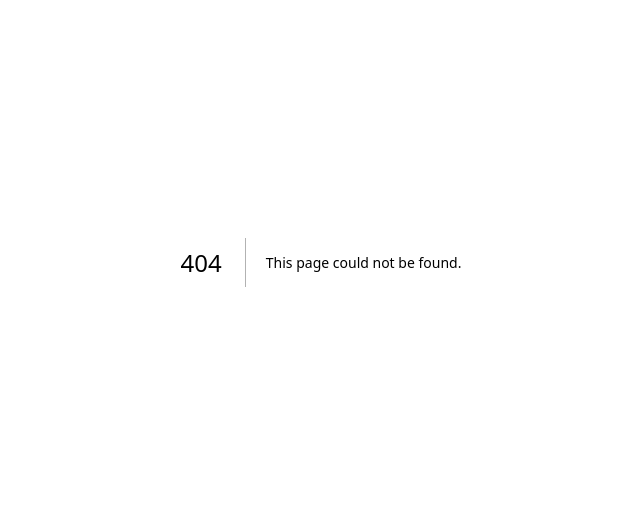
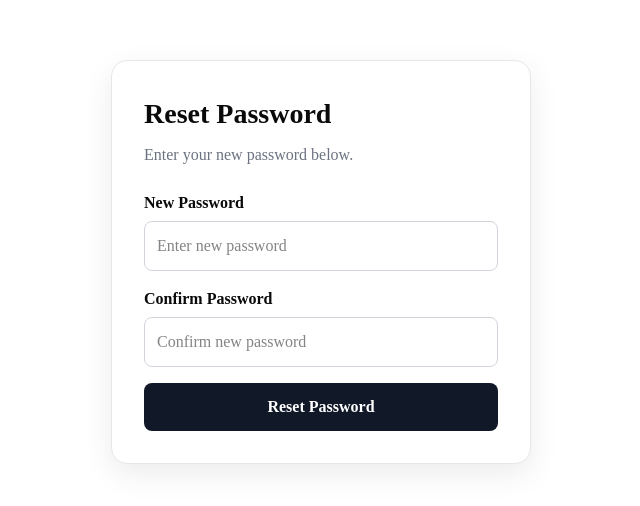
Before and after one commit to moumitaabera/ai-placement-platform, a Next.js app in the folder apps/web/: page /reset-password/1 in a window 1280 px wide. Before the commit this address had no page. Shown: the part 138-644 px from the top of the page, without its empty margins (319-959 px from the left). Built offline with nearby package versions, Linux system fonts and the light colour scheme; no server answers.

Commit message:
Add password reset frontend flow

```diff
--- /dev/null
+++ b/apps/web/src/app/reset-password/[token]/page.tsx
@@ -0,0 +1,258 @@
+"use client";
+
+import { FormEvent, useState } from "react";
+import { useParams, useRouter } from "next/navigation";
+import api from "@/lib/api";
+import axios from "axios";
+
+export default function ResetPasswordPage() {
+  const params = useParams();
+  const router = useRouter();
+
+  const token = params.token as string;
+
+  const [password, setPassword] = useState("");
+  const [confirmPassword, setConfirmPassword] = useState("");
+
+  const [loading, setLoading] = useState(false);
+  const [error, setError] = useState("");
+  const [success, setSuccess] = useState("");
+
+  const handleSubmit = async (e: FormEvent<HTMLFormElement>) => {
+    e.preventDefault();
+
+    setError("");
+    setSuccess("");
+
+    if (!password || !confirmPassword) {
+      setError("Please enter both password fields.");
+      return;
+    }
+
+    if (password.length < 8) {
+      setError("Password must be at least 8 characters.");
+      return;
+    }
+
+    if (!/[A-Z]/.test(password)) {
+      setError(
+        "Password must contain at least one uppercase letter."
+      );
+      return;
+    }
+
+    if (!/[a-z]/.test(password)) {
+      setError(
+        "Password must contain at least one lowercase letter."
+      );
+      return;
+    }
+
+    if (!/[0-9]/.test(password)) {
+      setError("Password must contain at least one number.");
+      return;
+    }
+
+    if (!/[^A-Za-z0-9]/.test(password)) {
+      setError(
+        "Password must contain at least one special character."
+      );
+      return;
+    }
+
+    if (password !== confirmPassword) {
+      setError("Passwords do not match.");
+      return;
+    }
+
+    if (!token) {
+      setError("Invalid password reset link.");
+      return;
+    }
+
+    try {
+      setLoading(true);
+
+      const response = await api.post(
+        `/auth/reset-password/${token}`,
+        {
+          password,
+        }
+      );
+
+      setSuccess(
+        response.data?.message ||
+          "Password reset successfully."
+      );
+
+      setPassword("");
+      setConfirmPassword("");
+
+      setTimeout(() => {
+        router.push("/login");
+      }, 2000);
+    } catch (error: unknown) {
+  console.error("Reset password error:", error);
+
+  if (axios.isAxiosError(error)) {
+    setError(
+      error.response?.data?.message ||
+        "Failed to reset password. The link may be invalid or expired."
+    );
+  } else {
+    setError(
+      "Failed to reset password. The link may be invalid or expired."
+    );
+  }
+}finally {
+      setLoading(false);
+    }
+  };
+
+  return (
+    <main
+      style={{
+        minHeight: "100vh",
+        display: "flex",
+        alignItems: "center",
+        justifyContent: "center",
+        padding: "24px",
+      }}
+    >
+      <div
+        style={{
+          width: "100%",
+          maxWidth: "420px",
+          padding: "32px",
+          borderRadius: "16px",
+          border: "1px solid #e5e7eb",
+          boxShadow: "0 10px 30px rgba(0,0,0,0.08)",
+          background: "#fff",
+        }}
+      >
+        <h1
+          style={{
+            fontSize: "28px",
+            fontWeight: 700,
+            marginBottom: "8px",
+          }}
+        >
+          Reset Password
+        </h1>
+
+        <p
+          style={{
+            color: "#6b7280",
+            marginBottom: "24px",
+          }}
+        >
+          Enter your new password below.
+        </p>
+
+        <form onSubmit={handleSubmit}>
+          <div style={{ marginBottom: "16px" }}>
+            <label
+              htmlFor="password"
+              style={{
+                display: "block",
+                marginBottom: "6px",
+                fontWeight: 600,
+              }}
+            >
+              New Password
+            </label>
+
+            <input
+              id="password"
+              type="password"
+              value={password}
+              onChange={(e) => setPassword(e.target.value)}
+              placeholder="Enter new password"
+              disabled={loading}
+              style={{
+                width: "100%",
+                padding: "12px",
+                border: "1px solid #d1d5db",
+                borderRadius: "8px",
+                outline: "none",
+              }}
+            />
+          </div>
+
+          <div style={{ marginBottom: "16px" }}>
+            <label
+              htmlFor="confirmPassword"
+              style={{
+                display: "block",
+                marginBottom: "6px",
+                fontWeight: 600,
+              }}
+            >
+              Confirm Password
+            </label>
+
+            <input
+              id="confirmPassword"
+              type="password"
+              value={confirmPassword}
+              onChange={(e) =>
+                setConfirmPassword(e.target.value)
+              }
+              placeholder="Confirm new password"
+              disabled={loading}
+              style={{
+                width: "100%",
+                padding: "12px",
+                border: "1px solid #d1d5db",
+                borderRadius: "8px",
+                outline: "none",
+              }}
+            />
+          </div>
+
+          {error && (
+            <p
+              style={{
+                color: "#dc2626",
+                marginBottom: "16px",
+                fontSize: "14px",
+              }}
+            >
+              {error}
+            </p>
+          )}
+
+          {success && (
+            <p
+              style={{
+                color: "#16a34a",
+                marginBottom: "16px",
+                fontSize: "14px",
+              }}
+            >
+              {success}
+            </p>
+          )}
+
+          <button
+            type="submit"
+            disabled={loading}
+            style={{
+              width: "100%",
+              padding: "12px",
+              border: "none",
+              borderRadius: "8px",
+              background: "#111827",
+              color: "#fff",
+              fontWeight: 600,
+              cursor: loading ? "not-allowed" : "pointer",
+              opacity: loading ? 0.7 : 1,
+            }}
+          >
+            {loading ? "Resetting..." : "Reset Password"}
+          </button>
+        </form>
+      </div>
+    </main>
+  );
+}
```
